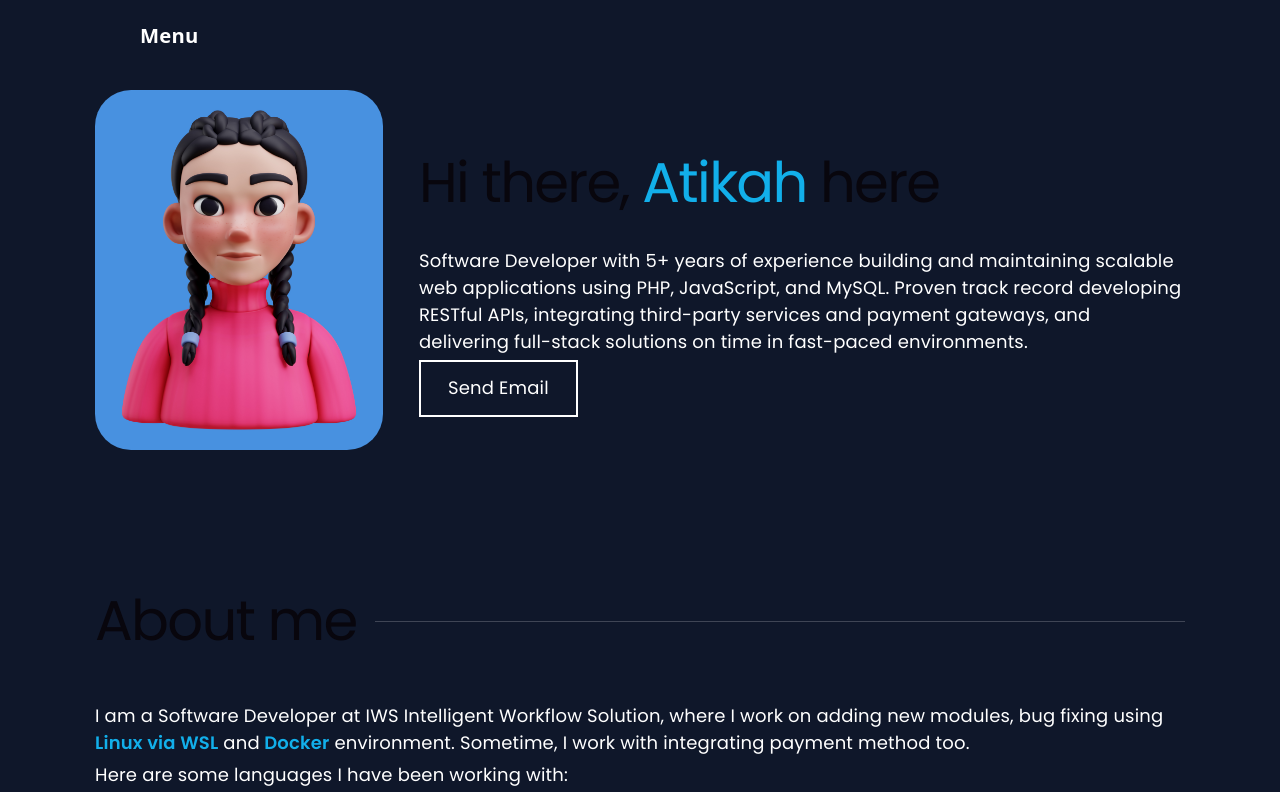
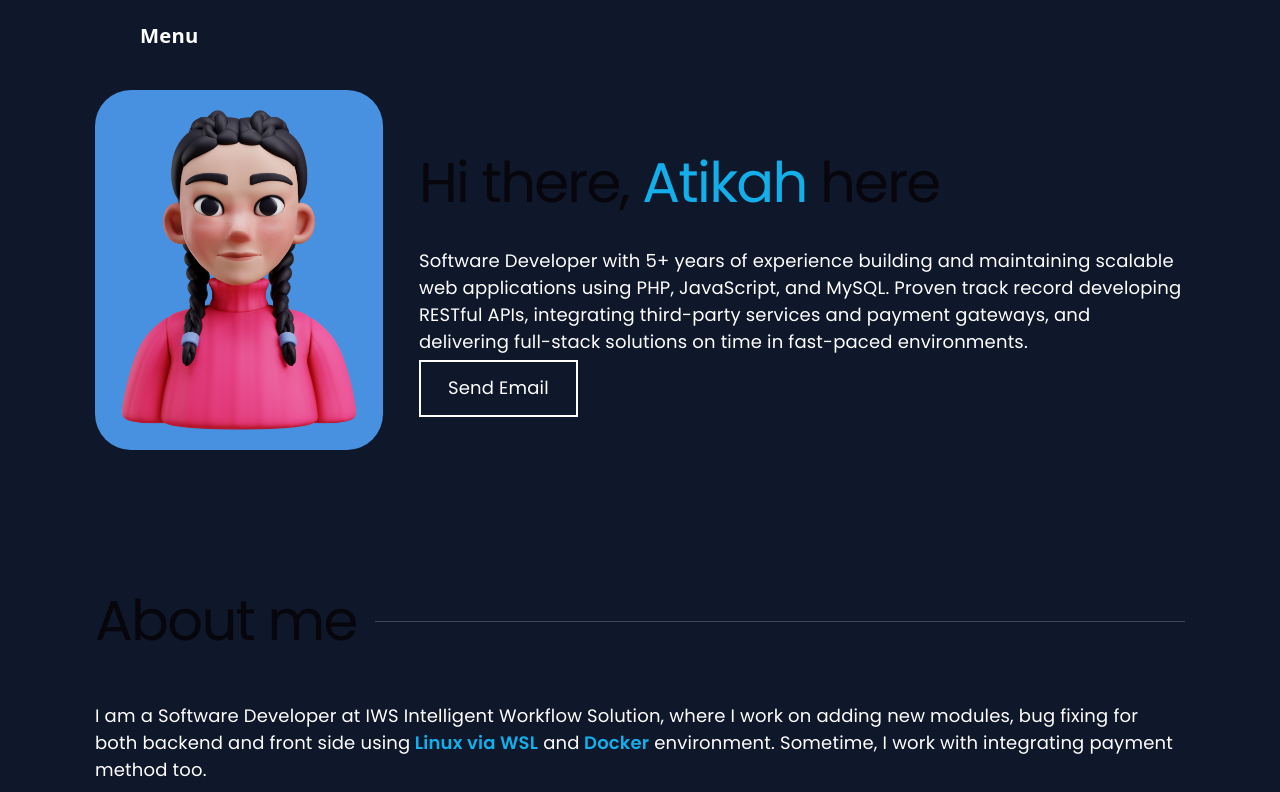
Before and after one commit to atikahadzman/portfolio, a React (Vite) app: page / in a window 1280 px wide. Shown: the top 792 px of the page. Built offline with nearby package versions, Linux system fonts and the light colour scheme.

Commit message:
improve my biodata

```diff
--- a/src/About.jsx
+++ b/src/About.jsx
@@ -53,7 +53,8 @@ export default function About() {
 
             <div className="flex flex-col gap-1 text-center md:text-left">
                 <p className="text-white mb-6 mt-6 text-sm md:text-base font-poppins">
-                    I am a Software Developer at IWS Intelligent Workflow Solution, where I work on adding new modules, bug fixing using
+                    I am a Software Developer at IWS Intelligent Workflow Solution, where I work on adding new modules, bug fixing
+                    for both backend and front side using
                     <span className="text-[#12AFEA] font-bold"> Linux via WSL</span> and
                     <span className="text-[#12AFEA] font-bold"> Docker</span> environment.
                     Sometime, I work with integrating payment method too.
```
